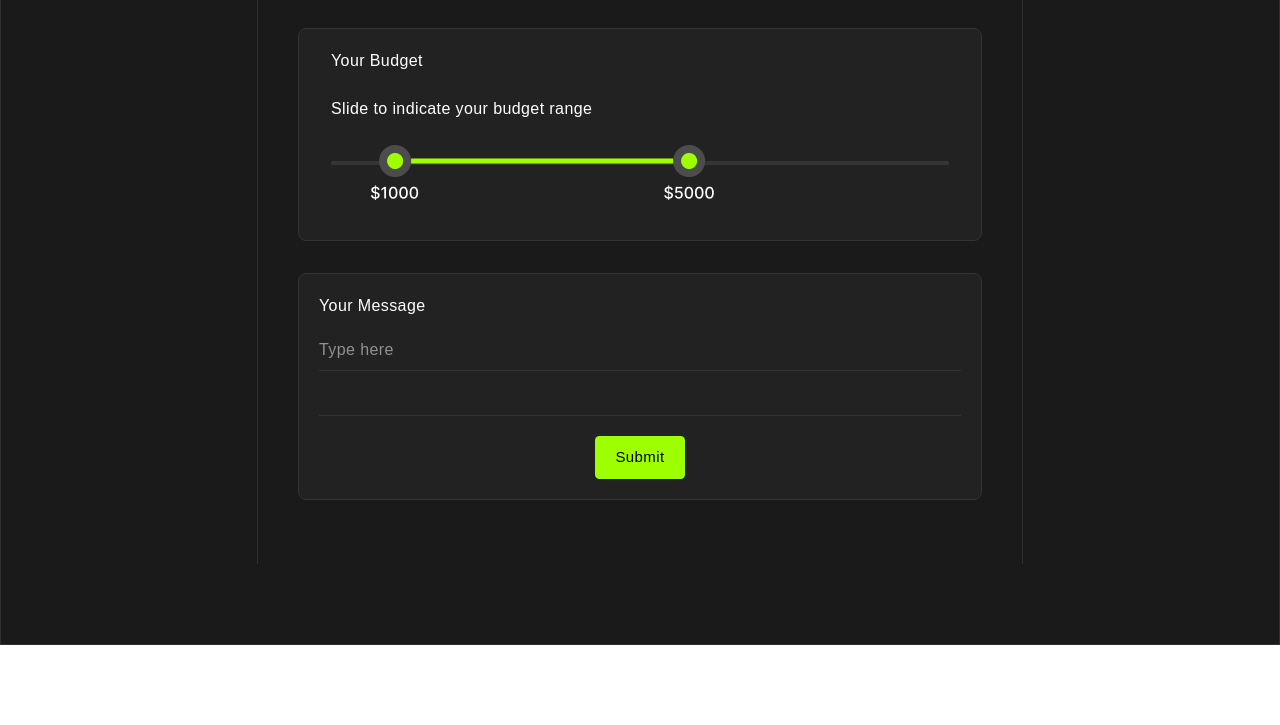
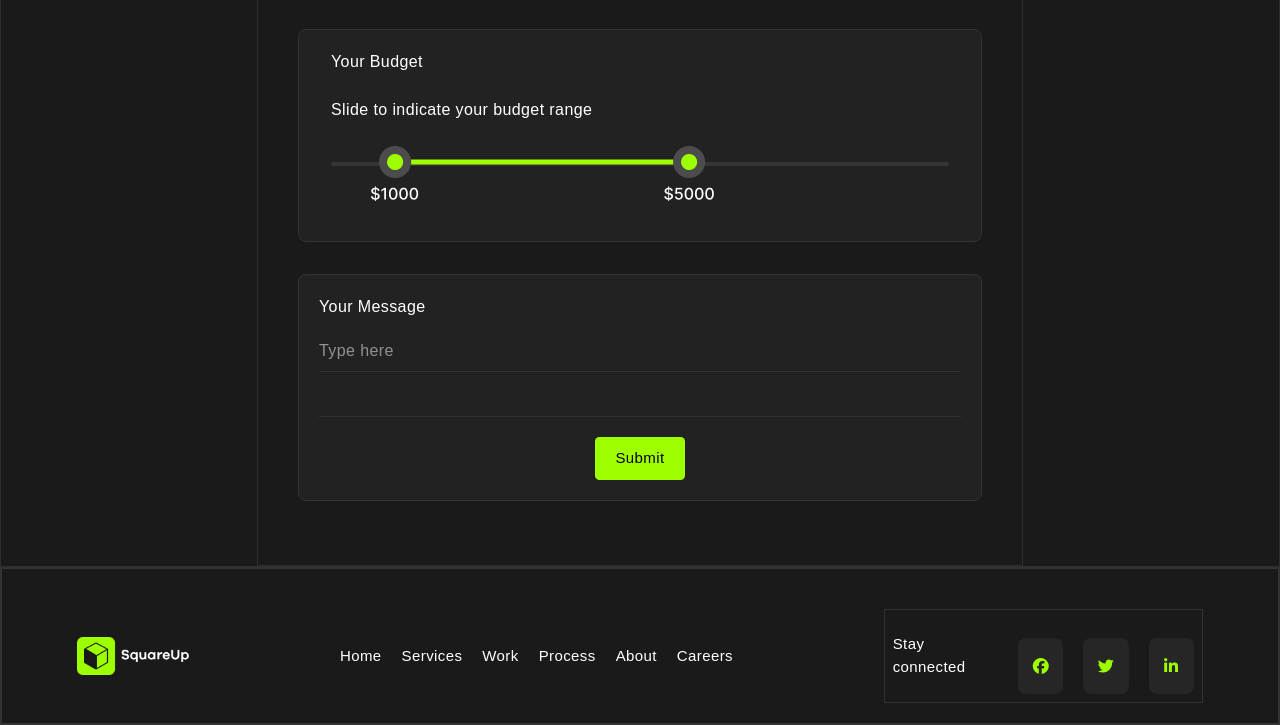
Before and after one commit to terhemeniorwua-png/sporty-up, a website: page index.html in a window 1280 px wide. Shown: the part 6349-7074 px from the top of the page. Before the commit the page ends 6994 px from the top, so only its background shows below. Drawn offline with Linux system fonts and the light colour scheme.

Commit message:
add the footer nav

```diff
--- a/index.html
+++ b/index.html
@@ -11,7 +11,7 @@
 </head>
 <body class="tracking-wide">
     <header>
-        <nav class="flex justify-between px-10 items-center pt-5 bg-[#000] pb-5">
+        <nav class="flex justify-between px-10 items-center py-5 bg-[#000]">
             <div><img src="images/Logo (5).png" alt=""  class="w-28"></div>
             <ul class="flex justify-center items-center gap-8">
                 <li><a href="#">Home</a></li>
@@ -59,7 +59,7 @@
             <p class="pb-12 w-[90%] m-auto text-sm leading-7 tracking-wide">Transform your brand with our innovative digital solutions that captivate and engage your audience.</p>
         </div>
         <div class="bg-[#1a1a1a] grid grid-cols-3">
-            <div class="design  border p-8 border-[#66666644]">
+            <div class="border p-8 border-[#66666644]">
                 <div class="bg-[#262626] p-5 mt-5 w-[20%] flex justify-center items-center rounded-lg"><img src="images/Union.png" alt=""></div>
                 <h2 class="font-bold text-lg py-10">Design</h2>
                 <p class="pb-20 w-[90%] text-sm leading-7 tracking-wide">At Squareup, our design team is passionate about creating stunning, user-centric design that captivate your audience and elevate your brand. We believe that great design is not just about aesthetics, it's about creating seamless and intuitve user experiences.</p>
@@ -363,8 +363,8 @@
         </div>
             </div>
             <!-- form -->
-            <div class="bg-[#1a1a1a] border border-[#66666644] px-[20%] pb-20">
-             <form action="" class="border-x border-x-[#66666644] p-10 py-16">
+            <div class="bg-[#1a1a1a] border border-[#66666644] px-[20%]">
+             <form action="" class="border border-[#66666644] p-10 py-16">
             <div class="flex gap-10 justify-between ">
                     <div class="rounded-lg p-5 bg-[rgba(38,38,38,0.72)] border border-[#343333] w-full">
                     <label for="name" class=""><b>Full Name</b></label><br>
@@ -417,5 +417,28 @@
              </div>
          </section>
      </main>
+
+     <!-- footer -->
+      <footer class=" bg-[#1a1a1a] border border-[#343333]">
+        <div>
+            <nav class="flex justify-around items-center pb-5 border border-[#343333] pt-10 px-">
+            <div><img src="images/Logo (5).png" alt=""  class="w-28"></div>
+            <ul class="flex justify-center items-center text-[15px] gap-5">
+                <li><a href="#">Home</a></li>
+                <li><a href="#">Services</a></li>
+                <li><a href="#">Work</a></li>
+                <li><a href="#">Process</a></li>
+                <li><a href="#">About</a></li>
+                <li><a href="#">Careers</a></li>
+            </ul>
+            <div class="flex justify-center gap-5 border border-[#343333] items-center p-2  w-[25%]">
+                <span class="text-[15px]">Stay connected</span>
+                <span class="bg-[#262626] p-5 mt-5 w-[15%] flex justify-center items-center text-[#9EFF00] rounded-lg"><i class="fa-brands fa-facebook"></i></span>
+                <span class="bg-[#262626] p-5 mt-5 w-[15%] flex justify-center items-center text-[#9EFF00] rounded-lg"><i class="fa-brands fa-twitter"></i></span>
+                <span class="bg-[#262626] p-5 mt-5 w-[15%] flex justify-center items-center text-[#9EFF00] rounded-lg"><i class="fa-brands fa-linkedin-in"></i></span>
+            </div>
+        </nav>
+        </div>
+      </footer>
 </body>
 </html>
```
Also changed, not shown: src/output.css.
